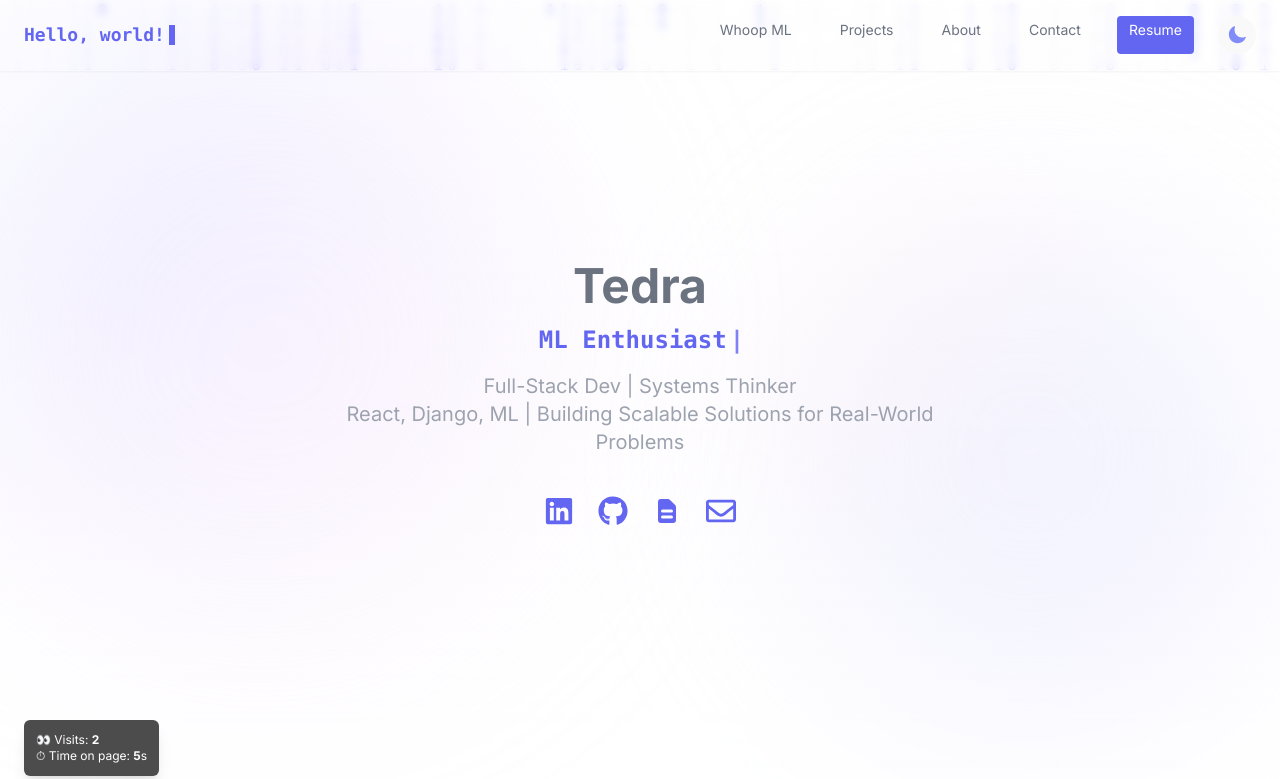
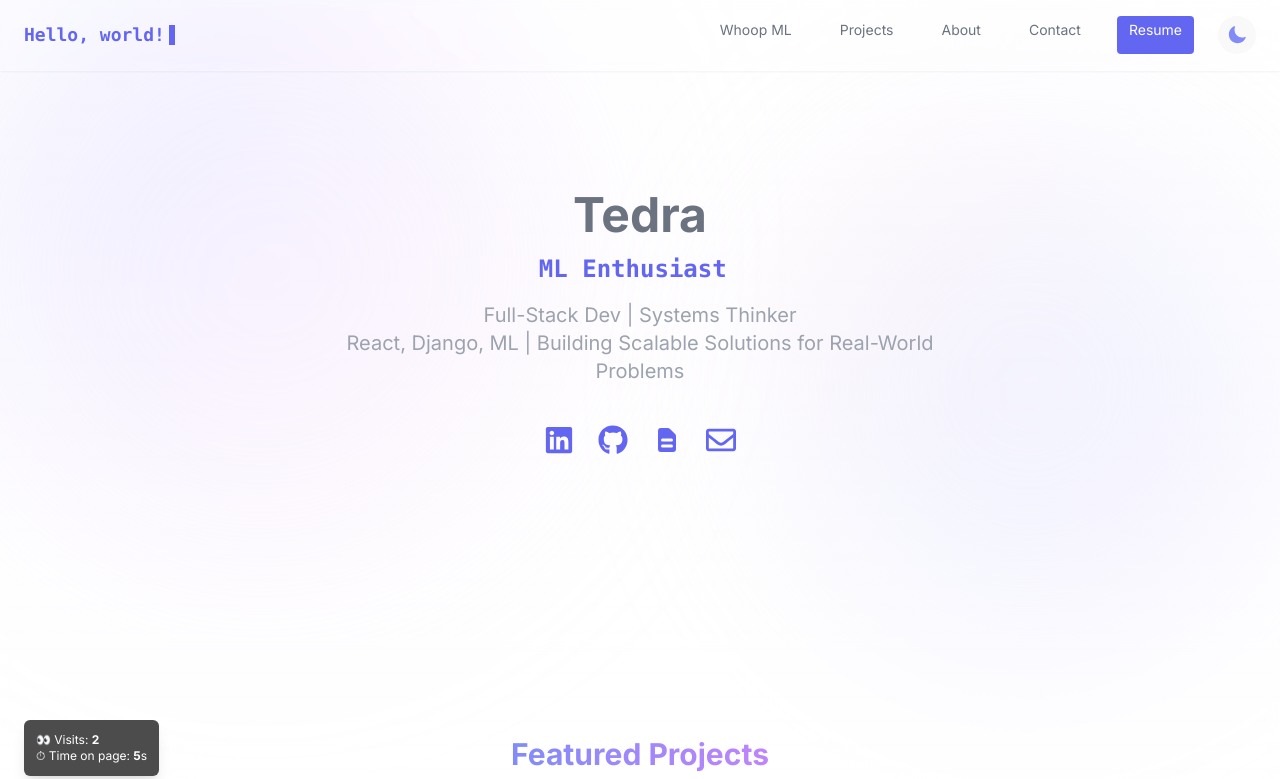
Before and after one commit to tbirch5/portfolio, a React (Vite) app: page / in a window 1280 px wide. Shown: the top 779 px of the page. Built offline with nearby package versions, Linux system fonts and the light colour scheme.

Commit message:
polymorphism updates

```diff
--- a/src/components/Navbar.jsx
+++ b/src/components/Navbar.jsx
@@ -43,16 +43,16 @@ const toggleMenu = () => {
 
 return (
     <>
-        <nav className="sticky top-0 z-50 flex justify-between items-center px-6 py-4 bg-white/5 dark:bg-black/20 backdrop-blur-sm backdrop-saturate-150 shadow-sm border-b border-white/10 dark:border-white/10">
+        <nav className="fixed top-0 w-full z-50 flex justify-between items-center px-6 py-4 bg-white/5 dark:bg-transparent backdrop-blur-sm backdrop-saturate-150 shadow-sm border-b border-white/10 dark:border-white/10">
             <div className="text-lg font-bold text-indigo-500 dark:text-indigo-300 font-mono flex items-center animate-fade-in-slow">
                 Hello, world!<span className="ml-1 h-5 w-1.5 bg-indigo-500 dark:bg-indigo-300 animate-blink"></span>
             </div>
             {/* Desktop Nav */}
             <div className="hidden md:flex space-x-6 text-sm">
-                <a href="/Whoop" className="relative group text-gray-500 dark:text-gray-100 px-3 py-1 rounded hover:bg-indigo-500/20 transition">Whoop ML</a>
-                <a href="#projects" className="relative group text-gray-500 dark:text-gray-100 px-3 py-1 rounded hover:bg-indigo-500/20 transition">Projects</a>
-                <a href="#about" className="relative group text-gray-500 dark:text-gray-100 px-3 py-1 rounded hover:bg-indigo-500/20 transition">About</a>
-                <a href="#contact" className="relative group text-gray-500 dark:text-gray-100 px-3 py-1 rounded hover:bg-indigo-500/20 transition">Contact</a>
+                <a href="/Whoop" className="relative group text-gray-500 dark:text-white px-3 py-1 rounded hover:bg-indigo-500/20 transition">Whoop ML</a>
+                <a href="#projects" className="relative group text-gray-500 dark:text-white px-3 py-1 rounded hover:bg-indigo-500/20 transition">Projects</a>
+                <a href="#about" className="relative group text-gray-500 dark:text-white px-3 py-1 rounded hover:bg-indigo-500/20 transition">About</a>
+                <a href="#contact" className="relative group text-gray-500 dark:text-white px-3 py-1 rounded hover:bg-indigo-500/20 transition">Contact</a>
                 <a href="/Tedra_Resume.pdf" className="bg-indigo-500 text-white px-3 py-1 rounded hover:bg-indigo-600 transition">Resume</a>
                 <button
                     onClick={toggleTheme}
--- a/src/components/ProjectCarousel.jsx
+++ b/src/components/ProjectCarousel.jsx
@@ -74,7 +74,7 @@ export default function ProjectCarousel() {
 
   return (
     <section id="projects" className="relative z-10 py-16 px-4 bg-gradient-to-b from-white/5 via-white/0 to-white/5 dark:from-black/5 dark:via-black/0 dark:to-black/5 backdrop-blur-sm">
-      <h2 className="text-3xl font-bold text-center text-gray-700 dark:text-white mb-10">
+      <h2 className="mt-8 text-3xl font-bold text-center text-gray-700 dark:text-white mb-10">
         <span className="bg-gradient-to-r from-indigo-400 to-purple-400 bg-clip-text text-transparent dark:text-white">
           Featured Projects
         </span>
```
